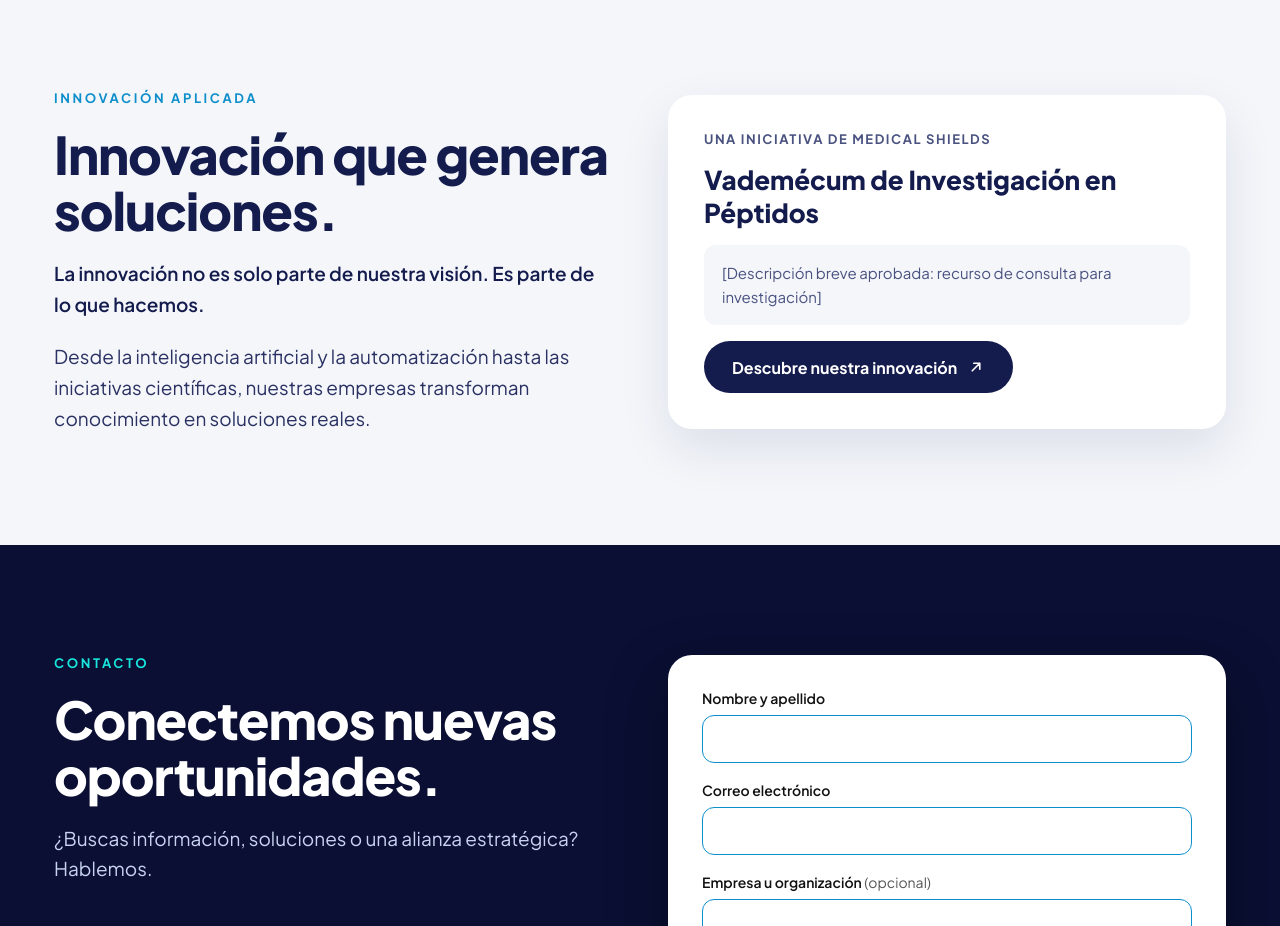
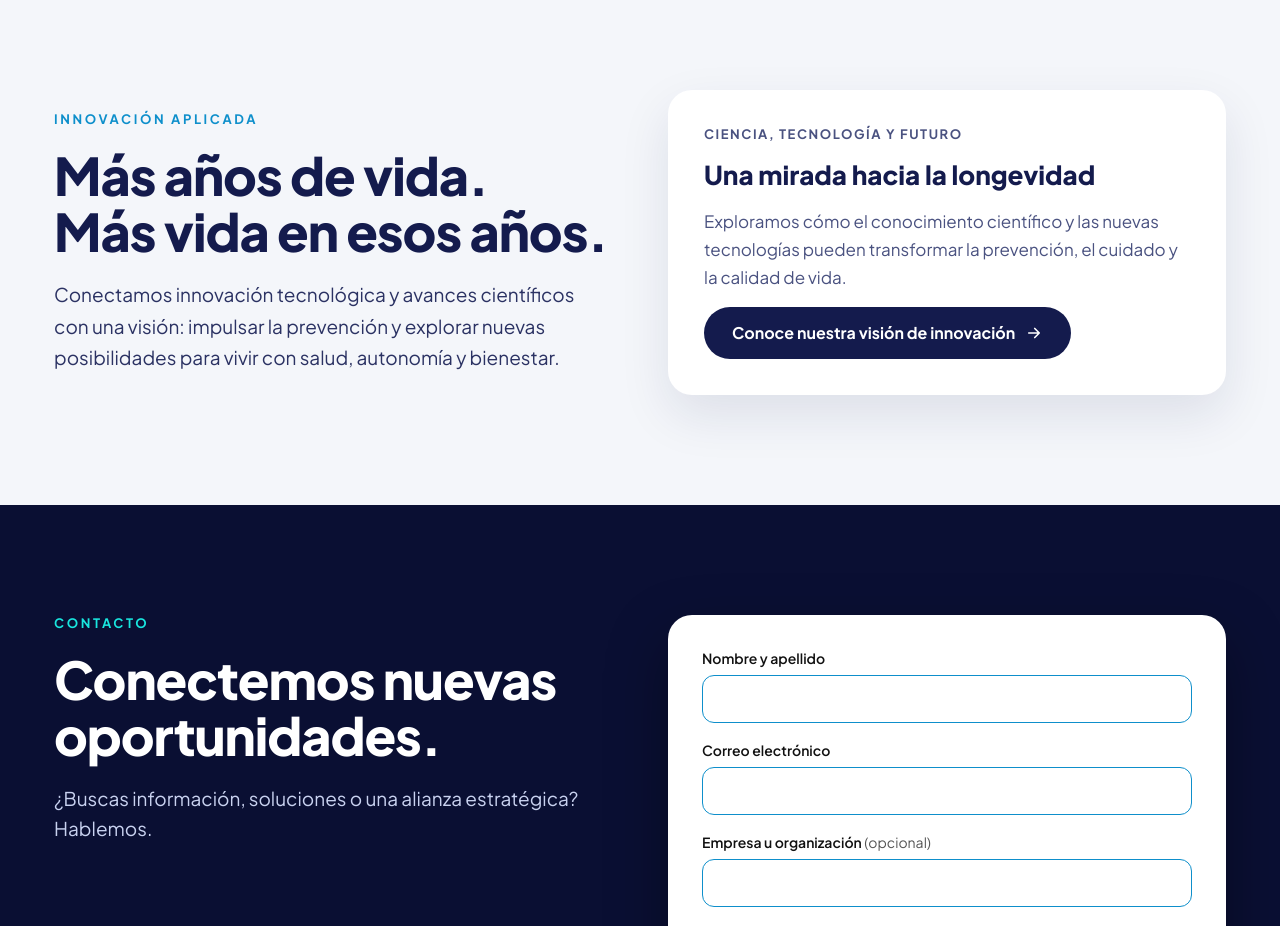
Before and after one commit to cuidamostuheridainfo/ethicalshieldsgroup-web, a plain HTML site: page diseno/maqueta/index.html in a window 1280 px wide. Shown: the part 2280-3206 px from the top of the page. Drawn offline with Linux system fonts and the light colour scheme.

Commit message:
- Innovación: textos nuevos de longevidad ("Más años de vida. Más vida en esos años.")

```diff
--- a/diseno/maqueta/index.html
+++ b/diseno/maqueta/index.html
@@ -94,6 +94,8 @@ section.bloque{padding:110px 0}
 .innovacion{background:var(--gris)}
 .destacado{background:#fff;border-radius:24px;padding:36px;box-shadow:0 20px 50px rgba(20,27,77,.10);display:flex;flex-direction:column;gap:16px}
 .destacado h3{margin:0;font-size:26px;font-weight:800}
+.destacado .boton svg{flex-shrink:0;width:18px;height:18px}
+@media (max-width:560px){.destacado{padding:28px 24px}.destacado .boton{width:100%;justify-content:center;text-align:center;font-size:15px;line-height:1.25;padding:10px 20px}}
 .contacto{background:#0A0F33;color:#fff}
 .contacto .etiqueta{color:var(--turquesa)}
 /* 23 nov 2026 (Jenny): formulario blanco sobre el fondo oscuro, letras negras y bordes azules. */
@@ -204,16 +206,15 @@ button.boton{font-family:inherit}
   <div class="contenedor dos-columnas" style="align-items:center">
     <div style="display:flex;flex-direction:column;gap:20px">
       <p class="etiqueta" style="margin:0">Innovación aplicada</p>
-      <h2 id="titulo-innovacion">Innovación que genera soluciones.</h2>
-      <p class="texto-grande" style="color:var(--marino);font-weight:600">La innovación no es solo parte de nuestra visión. Es parte de lo que hacemos.</p>
-      <p class="texto-grande">Desde la inteligencia artificial y la automatización hasta las iniciativas científicas, nuestras empresas transforman conocimiento en soluciones reales.</p>
+      <h2 id="titulo-innovacion">Más años de vida.<br>Más vida en esos años.</h2>
+      <p class="texto-grande">Conectamos innovación tecnológica y avances científicos con una visión: impulsar la prevención y explorar nuevas posibilidades para vivir con salud, autonomía y bienestar.</p>
     </div>
     <div class="destacado">
-      <p style="margin:0;font-size:13px;font-weight:700;letter-spacing:.12em;text-transform:uppercase;color:var(--texto2)">Una iniciativa de Medical Shields</p>
-      <h3>Vademécum de Investigación en Péptidos</h3>
-      <p class="pendiente" style="margin:0">[Descripción breve aprobada: recurso de consulta para investigación]</p>
-      <div><a class="boton" href="https://peptidos.medical-shields.com/" target="_blank" rel="noopener" style="background:var(--marino);color:#fff">Descubre nuestra innovación
-        <svg viewBox="0 0 24 24" fill="none" stroke="currentColor" stroke-width="2.2" stroke-linecap="round" stroke-linejoin="round" aria-hidden="true"><path d="M7 17L17 7M9 7h8v8"/></svg></a></div>
+      <p style="margin:0;font-size:13px;font-weight:700;letter-spacing:.12em;text-transform:uppercase;color:var(--texto2)">Ciencia, tecnología y futuro</p>
+      <h3>Una mirada hacia la longevidad</h3>
+      <p style="margin:0;font-size:17px;line-height:1.65;color:var(--texto2)">Exploramos cómo el conocimiento científico y las nuevas tecnologías pueden transformar la prevención, el cuidado y la calidad de vida.</p>
+      <div><a class="boton" href="https://peptidos.medical-shields.com/" target="_blank" rel="noopener" style="background:var(--marino);color:#fff">Conoce nuestra visión de innovación
+        <svg viewBox="0 0 24 24" fill="none" stroke="currentColor" stroke-width="2.2" stroke-linecap="round" stroke-linejoin="round" aria-hidden="true"><path d="M5 12h14M13 6l6 6-6 6"/></svg></a></div>
     </div>
   </div>
 </section>
```
Also changed, not shown: 5 other files.
